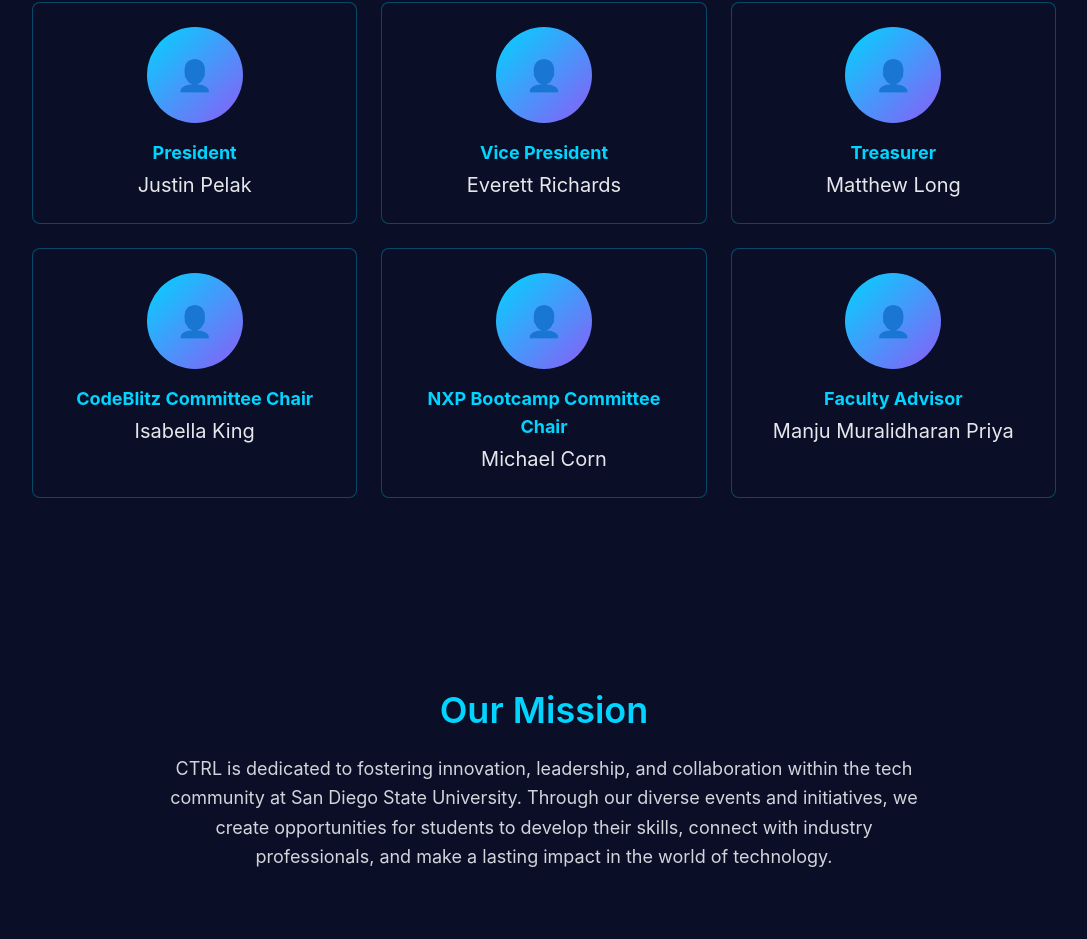
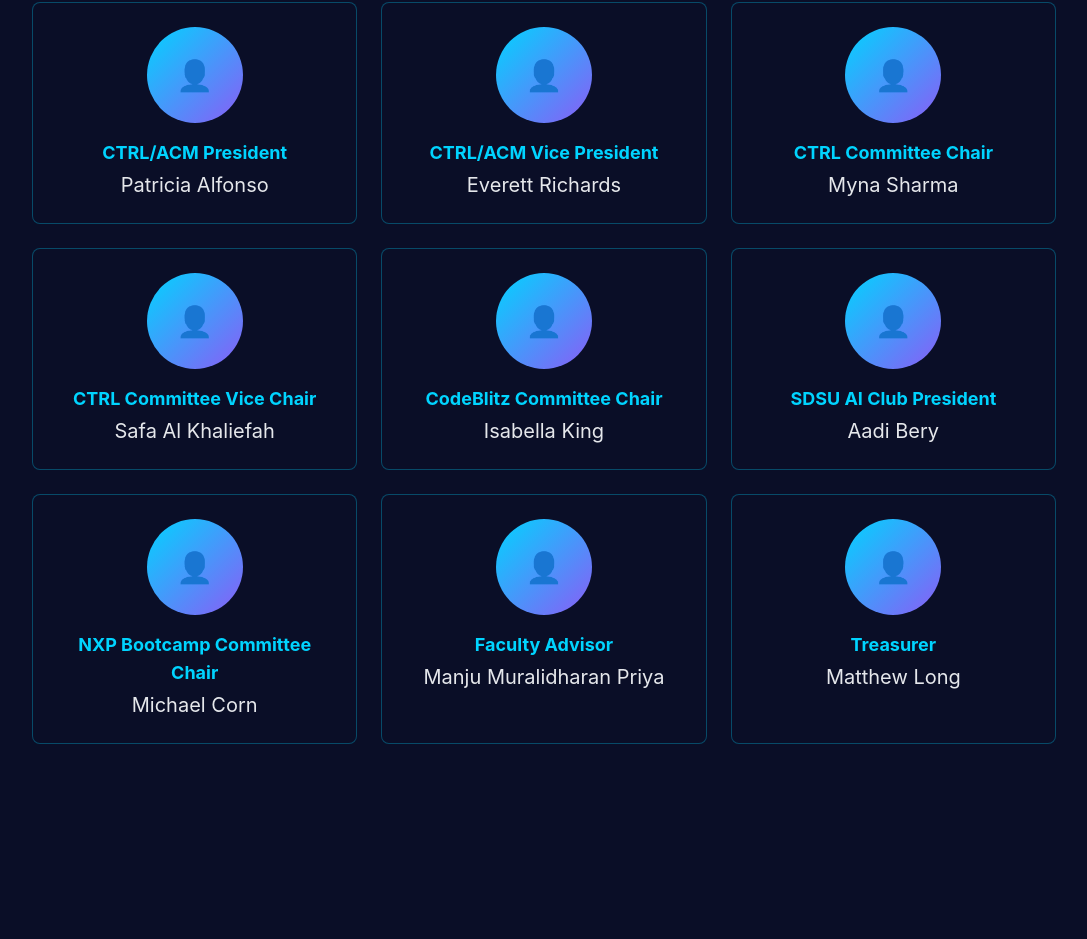
Before and after one commit to EverettRichards/CTRL, a React (Vite) app: page / in a window 1280 px wide. Shown: the part 2276-3215 px from the top of the page, without its empty margins (96-1183 px from the left). Built offline with nearby package versions, Linux system fonts and the light colour scheme; no server answers.

Commit message:
Update executive officers page

```diff
--- a/src/pages/Home.jsx
+++ b/src/pages/Home.jsx
@@ -15,23 +15,34 @@
   // Executive Officers - Add officer details here
   const executiveOfficers = [
     {
-      name: 'Justin Pelak',
-      role: 'President',
+      name: 'Patricia Alfonso',
+      role: ' CTRL/ACM President',
       image: null,
     },
     {
       name: 'Everett Richards',
-      role: 'Vice President',
+      role: 'CTRL/ACM Vice President',
       image: null,
     },
     {
-      name: 'Matthew Long',
-      role: 'Treasurer',
+      name: 'Myna Sharma',
+      role: 'CTRL Committee Chair',
       image: null,
+
+    },
+    {
+     name: 'Safa Al Khaliefah',
+     role: 'CTRL Committee Vice Chair',
+     image: null,
     },
     {
       name: 'Isabella King',
       role: 'CodeBlitz Committee Chair',
+      image: null,
+    },
+    {
+      name: 'Aadi Bery',
+      role: 'SDSU AI Club President',
       image: null,
     },
     {
@@ -42,6 +53,11 @@
     {
       name: 'Manju Muralidharan Priya',
       role: 'Faculty Advisor',
+      image: null,
+    },
+     {
+      name: 'Matthew Long',
+      role: 'Treasurer',
       image: null,
     },
     // {
```
